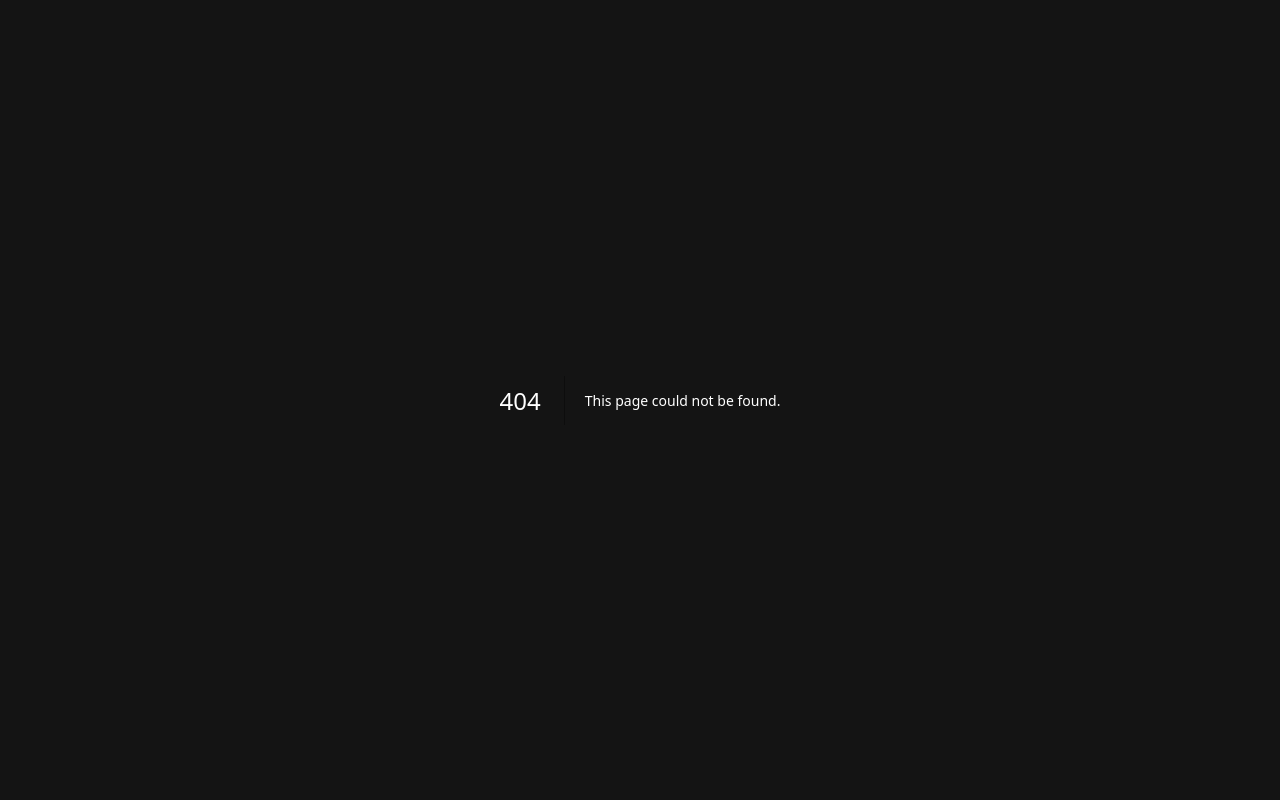
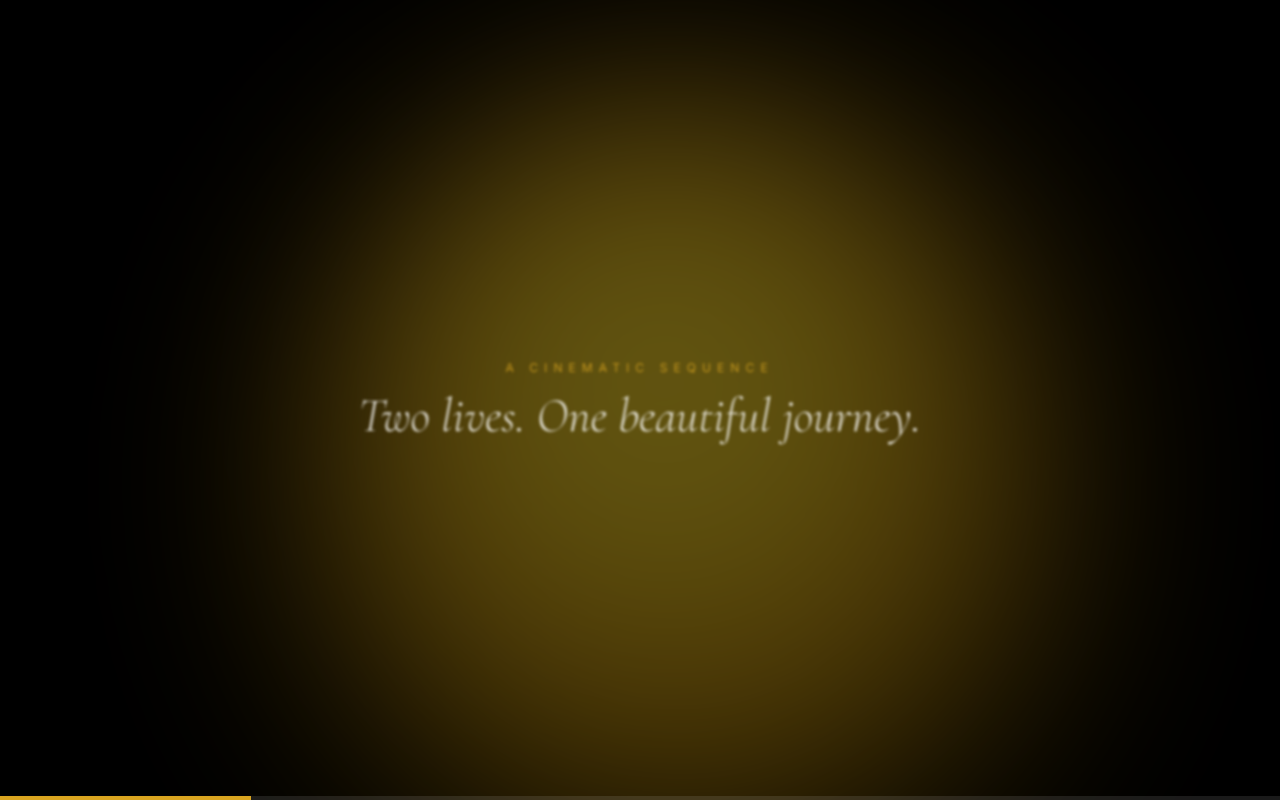
Before and after one commit to anurag07le-create/pvtanurag, a Next.js app: page /film in a window 1280 px wide. Before the commit this address had no page. Built offline with nearby package versions, Linux system fonts and the light colour scheme.

Commit message:
feat: complete implementation of self-playing /film route

```diff
--- /dev/null
+++ b/src/app/film/page.tsx
@@ -0,0 +1,34 @@
+import React from 'react'
+import AutoplaySequence from '@/components/film/AutoplaySequence'
+
+export const metadata = {
+  title: 'Sagar & Vandana | A Cinematic Sequence',
+  description: 'Two lives. One beautiful sequence.',
+}
+
+export default function FilmRoute() {
+  return (
+    <main className="bg-black min-h-[100dvh] text-white font-sans overflow-hidden">
+      <style dangerouslySetInnerHTML={{__html: `
+        @import url('https://fonts.googleapis.com/css2?family=Cormorant+Garamond:ital,wght@0,300;0,400;0,600;1,300;1,400&family=Inter:wght@200;300;400&display=swap');
+
+        .font-serif { font-family: 'Cormorant Garamond', serif; }
+        .font-sans { font-family: 'Inter', sans-serif; }
+
+        /* STRICTLY DISABLE SCROLLING */
+        html, body {
+          background-color: black;
+          margin: 0;
+          padding: 0;
+          overflow: hidden;
+          width: 100vw;
+          height: 100vh;
+          -webkit-tap-highlight-color: transparent;
+          touch-action: none; /* Disables swipe-to-scroll on mobile */
+        }
+      `}} />
+
+      <AutoplaySequence />
+    </main>
+  )
+}
--- /dev/null
+++ b/src/components/film/AutoplaySequence.tsx
@@ -0,0 +1,150 @@
+"use client"
+import React, { useState, useEffect } from 'react'
+import { motion, AnimatePresence } from 'framer-motion'
+
+export default function AutoplaySequence() {
+  const [scene, setScene] = useState(0)
+
+  // Autoplay Timeline Logic
+  useEffect(() => {
+    const timeline = [
+      { delay: 5000, nextScene: 1 },  // After 5s, go to Scene 1 (Names)
+      { delay: 12000, nextScene: 2 }, // At 12s total (7s later), go to Scene 2 (Haldi)
+      { delay: 20000, nextScene: 3 }, // At 20s total (8s later), go to Scene 3 (Wedding)
+      { delay: 28000, nextScene: 4 }, // At 28s total (8s later), go to Scene 4 (Outro)
+    ]
+
+    const timeouts = timeline.map(event =>
+      setTimeout(() => {
+        setScene(event.nextScene)
+      }, event.delay)
+    )
+
+    return () => {
+      timeouts.forEach(t => clearTimeout(t))
+    }
+  }, [])
+
+  // Framer Motion configuration for smooth fading between scenes
+  const fadeVariants = {
+    initial: { opacity: 0, filter: "blur(10px)", scale: 0.95 },
+    animate: { opacity: 1, filter: "blur(0px)", scale: 1, transition: { duration: 2, ease: "easeOut" } },
+    exit: { opacity: 0, filter: "blur(10px)", scale: 1.05, transition: { duration: 1.5, ease: "easeIn" } }
+  }
+
+  return (
+    <div className="relative w-screen h-screen flex items-center justify-center overflow-hidden bg-black">
+
+      {/* Background Liquid Gold Placeholder */}
+      <div className="absolute inset-0 z-0 pointer-events-none opacity-40">
+        <motion.div
+          className="absolute top-1/4 left-1/4 w-[50vw] h-[50vw] bg-[#B8860B] rounded-full mix-blend-screen blur-[100px]"
+          animate={{
+            x: [0, 50, -50, 0],
+            y: [0, -50, 50, 0],
+            scale: [1, 1.2, 0.8, 1],
+          }}
+          transition={{ duration: 20, repeat: Infinity, ease: "linear" }}
+        />
+        <motion.div
+          className="absolute bottom-1/4 right-1/4 w-[40vw] h-[40vw] bg-[#DAA520] rounded-full mix-blend-screen blur-[120px]"
+          animate={{
+            x: [0, -60, 60, 0],
+            y: [0, 60, -60, 0],
+            scale: [1, 0.9, 1.3, 1],
+          }}
+          transition={{ duration: 25, repeat: Infinity, ease: "linear" }}
+        />
+        {/* Actual Video goes here later */}
+        {/* <video src="/videos/liquid-gold.mp4" autoPlay loop muted playsInline className="w-full h-full object-cover opacity-50" /> */}
+      </div>
+
+      {/* Cinematic Text Overlay */}
+      <div className="relative z-10 w-full px-6 flex flex-col items-center text-center">
+        <AnimatePresence mode="wait">
+
+          {/* SCENE 0: Intro (0-5s) */}
+          {scene === 0 && (
+            <motion.div key="scene0" variants={fadeVariants} initial="initial" animate="animate" exit="exit" className="flex flex-col items-center">
+              <p className="font-sans text-[#DAA520] tracking-[0.5em] uppercase text-xs mb-4">A Cinematic Sequence</p>
+              <h2 className="font-serif text-3xl md:text-5xl text-white font-light italic">
+                Two lives. One beautiful journey.
+              </h2>
+            </motion.div>
+          )}
+
+          {/* SCENE 1: Names (5-12s) */}
+          {scene === 1 && (
+            <motion.div key="scene1" variants={fadeVariants} initial="initial" animate="animate" exit="exit" className="flex flex-col items-center">
+              <h1 className="font-serif text-6xl md:text-8xl text-white font-light tracking-widest leading-tight">
+                Sagar
+              </h1>
+              <span className="font-serif text-3xl text-[#DAA520] italic my-2">&</span>
+              <h1 className="font-serif text-6xl md:text-8xl text-white font-light tracking-widest leading-tight">
+                Vandana
+              </h1>
+            </motion.div>
+          )}
+
+          {/* SCENE 2: Pre-Wedding Events (12-20s) */}
+          {scene === 2 && (
+            <motion.div key="scene2" variants={fadeVariants} initial="initial" animate="animate" exit="exit" className="flex flex-col items-center">
+              <p className="font-sans text-[#DAA520] tracking-[0.4em] uppercase text-xs mb-8">The Celebration Begins</p>
+
+              <div className="flex flex-col md:flex-row gap-12 md:gap-24">
+                <div className="text-center">
+                  <h3 className="font-serif text-4xl text-white mb-2">Mehandi & Behrana</h3>
+                  <p className="font-sans text-white/60 tracking-widest text-xs uppercase">5 December 2026</p>
+                </div>
+                <div className="text-center">
+                  <h3 className="font-serif text-4xl text-white mb-2">Haldi</h3>
+                  <p className="font-sans text-white/60 tracking-widest text-xs uppercase">Morning | 6 Dec 2026</p>
+                </div>
+              </div>
+            </motion.div>
+          )}
+
+          {/* SCENE 3: Wedding (20-28s) */}
+          {scene === 3 && (
+            <motion.div key="scene3" variants={fadeVariants} initial="initial" animate="animate" exit="exit" className="flex flex-col items-center">
+              <p className="font-sans text-[#DAA520] tracking-[0.4em] uppercase text-xs mb-6">The Sacred Union</p>
+              <h2 className="font-serif text-6xl md:text-7xl text-white mb-4">The Wedding</h2>
+              <p className="font-serif text-2xl text-white/80 italic mb-2">The Grand Palace</p>
+              <p className="font-sans text-white/60 tracking-widest text-xs uppercase">4:00 PM | 6 December 2026</p>
+            </motion.div>
+          )}
+
+          {/* SCENE 4: Outro / RSVP (28s onwards) */}
+          {scene === 4 && (
+            <motion.div key="scene4" variants={fadeVariants} initial="initial" animate="animate" exit="exit" className="flex flex-col items-center">
+              <div className="w-16 h-16 mb-8 relative flex items-center justify-center">
+                 <div className="absolute inset-0 border border-[#DAA520]/50 rounded-full animate-ping opacity-50" />
+                 <div className="w-8 h-8 bg-[#DAA520] rounded-full blur-[2px]" />
+              </div>
+              <h2 className="font-serif text-4xl md:text-5xl text-white font-light italic mb-8">
+                We await your presence.
+              </h2>
+              <button
+                className="px-8 py-4 border border-[#DAA520] text-[#DAA520] font-sans text-xs tracking-[0.3em] uppercase hover:bg-[#DAA520] hover:text-black transition-all duration-700"
+              >
+                RSVP Now
+              </button>
+            </motion.div>
+          )}
+
+        </AnimatePresence>
+      </div>
+
+      {/* Persistent Progress Bar at the very bottom */}
+      <div className="absolute bottom-0 left-0 h-1 bg-white/10 w-full z-20">
+        <motion.div
+          className="h-full bg-[#DAA520]"
+          initial={{ width: "0%" }}
+          animate={{ width: "100%" }}
+          transition={{ duration: 28, ease: "linear" }}
+        />
+      </div>
+
+    </div>
+  )
+}
```
